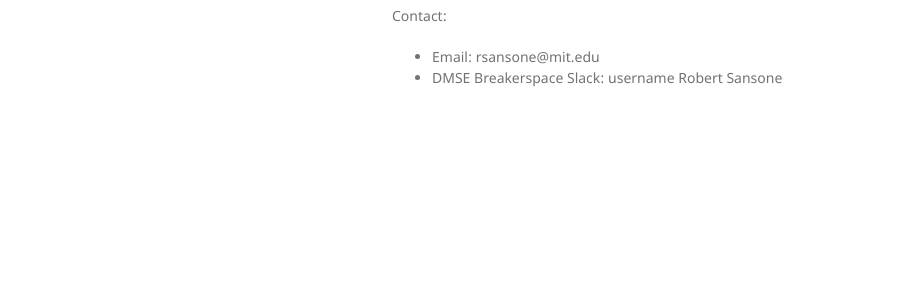
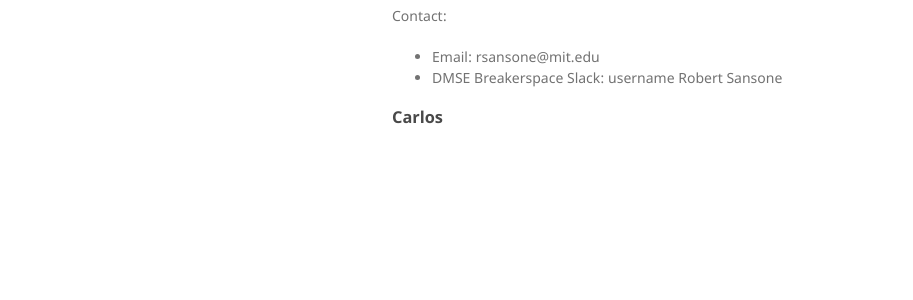
Before and after one commit to MIT-DMSE-Breakerspace/MIT-DMSE-Breakerspace.github.io, a Jekyll site: the page built from team.md, in a window 1280 px wide. Shown: the part 419-719 px from the top of the page, without its empty margins (178-1091 px from the left). Built offline with Jekyll 4.4.1, drawn with Linux system fonts in a browser that asks for light colours; our own code applies the rules of GitHub Pages for plain Markdown files.

Commit message:
Update team.md

```diff
--- a/team.md
+++ b/team.md
@@ -20,3 +20,5 @@ Regular working hours:
 Contact:
  - Email: rsansone@mit.edu
  - DMSE Breakerspace Slack: username Robert Sansone
+
+### Carlos
```
